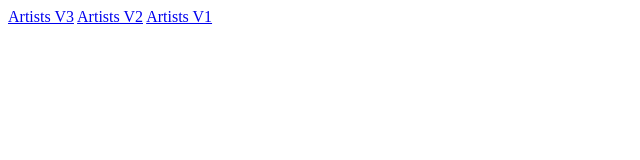
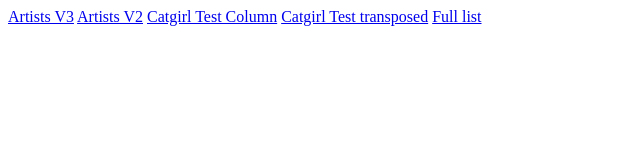
Before and after one commit to Marius-Juston/Open-Library-of-Artist-Styles-by-MJ-Community, a plain HTML site: page index.html in a window 1280 px wide. Shown: the whole page, without its empty margins (0-640 px from the left). Drawn offline with Linux system fonts and the light colour scheme.

Commit message:
Updated links

```diff
--- a/index.html
+++ b/index.html
@@ -4,7 +4,9 @@
 
 <a href="Excel/Artists V3.html">Artists V3</a>
 <a href="Excel/Artists V2 V1.html">Artists V2</a>
-<a href="Excel/Test outputs transposed.html">Artists V1</a>
+<a href="Excel/9 17 2022 Test.html">Catgirl Test Column</a>
+<a href="Excel/Test outputs transposed.html">Catgirl Test transposed</a>
+<a href="Excel/WIP.html">Full list</a>
 
 </body>
 </html>
```
